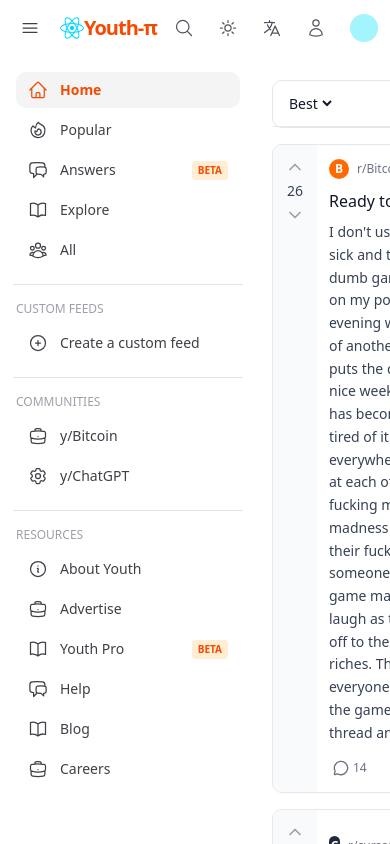
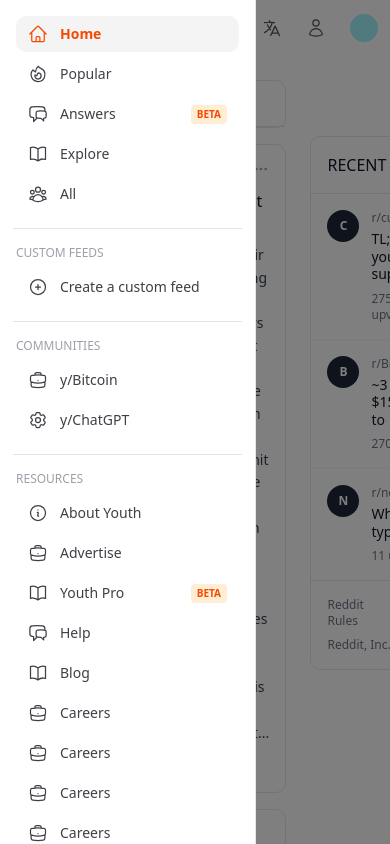
Before and after one commit to csy100/youth-pai, a React (Vite) app: page /home in a window 390 px wide. Built offline with nearby package versions, Linux system fonts and the light colour scheme.

Commit message:
feat:adjust mobile mode

```diff
--- a/src/components/sider/index.tsx
+++ b/src/components/sider/index.tsx
@@ -11,6 +11,7 @@ import {
 } from "@heroicons/react/24/outline";
 import { useSiderStore } from "@/stores/sider";
 import { Link, useLocation } from "react-router-dom";
+import { useEffect, useState } from "react";
 
 const mainMenu = [
   {
@@ -42,14 +43,42 @@ const mainMenu = [
 ];
 
 export default function Sider() {
-  const { collapsed } = useSiderStore();
+  const { collapsed, toggle } = useSiderStore();
   const location = useLocation();
+  const [isMobile, setIsMobile] = useState(false);
+
+  useEffect(() => {
+    const checkIsMobile = () => {
+      setIsMobile(window.innerWidth < 768);
+    };
+    checkIsMobile();
+    window.addEventListener("resize", checkIsMobile);
+    return () => window.removeEventListener("resize", checkIsMobile);
+  }, []);
+
+  const handleItemClick = () => {
+    if (isMobile && !collapsed) {
+      toggle();
+    }
+  };
+
   return (
-    <aside className={`min-h-screen bg-white dark:bg-zinc-900 border-zinc-200 dark:border-zinc-800 flex flex-col py-4 transition-width duration-300 ${
+    <>
+      {/* Backdrop for mobile */}
+      {!collapsed && isMobile && (
+        <div
+          onClick={toggle}
+          className="fixed inset-0 bg-black/50 z-30 md:hidden"
+          aria-hidden="true"
+        />
+      )}
+
+      <aside className={`fixed top-0 left-0 md:static z-40 h-screen md:h-auto bg-white dark:bg-zinc-900 border-r dark:border-zinc-800 flex flex-col transition-transform md:transition-width duration-300 ${
         collapsed
-        ? 'md:w-20 w-0'
-        : 'md:w-64 w-64'
+          ? 'w-64 -translate-x-full md:translate-x-0 md:w-20'
+          : 'w-64 translate-x-0 md:w-64'
       }`}>
+        <div className="flex-1 overflow-y-auto py-4">
           {/* 主菜单：无论是否折叠都渲染 */}
           <nav className="flex flex-col gap-1 px-4">
             {mainMenu.map(item => (
@@ -61,6 +90,7 @@ export default function Sider() {
                 badge={item.badge}
                 active={location.pathname === item.to}
                 collapsed={collapsed}
+                onItemClick={handleItemClick}
               />
             ))}
           </nav>
@@ -80,6 +110,7 @@ export default function Sider() {
                   to="/create-custom-feed"
                   active={location.pathname === "/create-custom-feed"}
                   collapsed={collapsed}
+                  onItemClick={handleItemClick}
                 />
               </nav>
 
@@ -94,6 +125,7 @@ export default function Sider() {
                   to="/y-bitcoin"
                   active={location.pathname === "/y-bitcoin"}
                   collapsed={collapsed}
+                  onItemClick={handleItemClick}
                 />
                 <SiderItem
                   icon={<Cog6ToothIcon className={collapsed ? "w-7 h-7" : "w-5 h-5"} />}
@@ -101,6 +133,7 @@ export default function Sider() {
                   to="/y-chatgpt"
                   active={location.pathname === "/y-chatgpt"}
                   collapsed={collapsed}
+                  onItemClick={handleItemClick}
                 />
               </nav>
 
@@ -115,6 +148,7 @@ export default function Sider() {
                   to="/about-Youth"
                   active={location.pathname === "/about-Youth"}
                   collapsed={collapsed}
+                  onItemClick={handleItemClick}
                 />
                 <SiderItem
                   icon={<BriefcaseIcon className={collapsed ? "w-7 h-7" : "w-5 h-5"} />}
@@ -122,6 +156,7 @@ export default function Sider() {
                   to="/advertise"
                   active={location.pathname === "/advertise"}
                   collapsed={collapsed}
+                  onItemClick={handleItemClick}
                 />
                 <SiderItem
                   icon={<BookOpenIcon className={collapsed ? "w-7 h-7" : "w-5 h-5"} />}
@@ -130,6 +165,7 @@ export default function Sider() {
                   to="/Youth-pro"
                   active={location.pathname === "/Youth-pro"}
                   collapsed={collapsed}
+                  onItemClick={handleItemClick}
                 />
                 <SiderItem
                   icon={<ChatBubbleLeftRightIcon className={collapsed ? "w-7 h-7" : "w-5 h-5"} />}
@@ -137,6 +173,7 @@ export default function Sider() {
                   to="/help"
                   active={location.pathname === "/help"}
                   collapsed={collapsed}
+                  onItemClick={handleItemClick}
                 />
                 <SiderItem
                   icon={<BookOpenIcon className={collapsed ? "w-7 h-7" : "w-5 h-5"} />}
@@ -144,6 +181,7 @@ export default function Sider() {
                   to="/blog"
                   active={location.pathname === "/blog"}
                   collapsed={collapsed}
+                  onItemClick={handleItemClick}
                 />
                 <SiderItem
                   icon={<BriefcaseIcon className={collapsed ? "w-7 h-7" : "w-5 h-5"} />}
@@ -151,11 +189,47 @@ export default function Sider() {
                   to="/careers"
                   active={location.pathname === "/careers"}
                   collapsed={collapsed}
+                  onItemClick={handleItemClick}
                 />
+                <SiderItem
+                  icon={<BriefcaseIcon className={collapsed ? "w-7 h-7" : "w-5 h-5"} />}
+                  label="Careers"
+                  to="/careers"
+                  active={location.pathname === "/careers"}
+                  collapsed={collapsed}
+                  onItemClick={handleItemClick}
+                />
+                <SiderItem
+                  icon={<BriefcaseIcon className={collapsed ? "w-7 h-7" : "w-5 h-5"} />}
+                  label="Careers"
+                  to="/careers"
+                  active={location.pathname === "/careers"}
+                  collapsed={collapsed}
+                  onItemClick={handleItemClick}
+                />
+                <SiderItem
+                  icon={<BriefcaseIcon className={collapsed ? "w-7 h-7" : "w-5 h-5"} />}
+                  label="Careers"
+                  to="/careers"
+                  active={location.pathname === "/careers"}
+                  collapsed={collapsed}
+                  onItemClick={handleItemClick}
+                />
+                <SiderItem
+                  icon={<BriefcaseIcon className={collapsed ? "w-7 h-7" : "w-5 h-5"} />}
+                  label="Careers"
+                  to="/careers"
+                  active={location.pathname === "/careers"}
+                  collapsed={collapsed}
+                  onItemClick={handleItemClick}
+                />
+
               </nav>
             </>
           )}
+        </div>
       </aside>
+    </>
   );
 }
 
@@ -166,6 +240,7 @@ function SiderItem({
   active,
   badge,
   collapsed,
+  onItemClick,
 }: {
   icon: React.ReactNode;
   label: string;
@@ -173,10 +248,12 @@ function SiderItem({
   active?: boolean;
   badge?: string;
   collapsed?: boolean;
+  onItemClick?: () => void;
 }) {
   return (
     <Link
       to={to}
+      onClick={onItemClick}
       className={`flex items-center gap-3 px-3 py-2 rounded-lg cursor-pointer transition-colors
         ${active
           ? "bg-zinc-100 dark:bg-zinc-800 text-orange-600 font-semibold"
```
Lines whose indentation alone changed are shown as unchanged.
